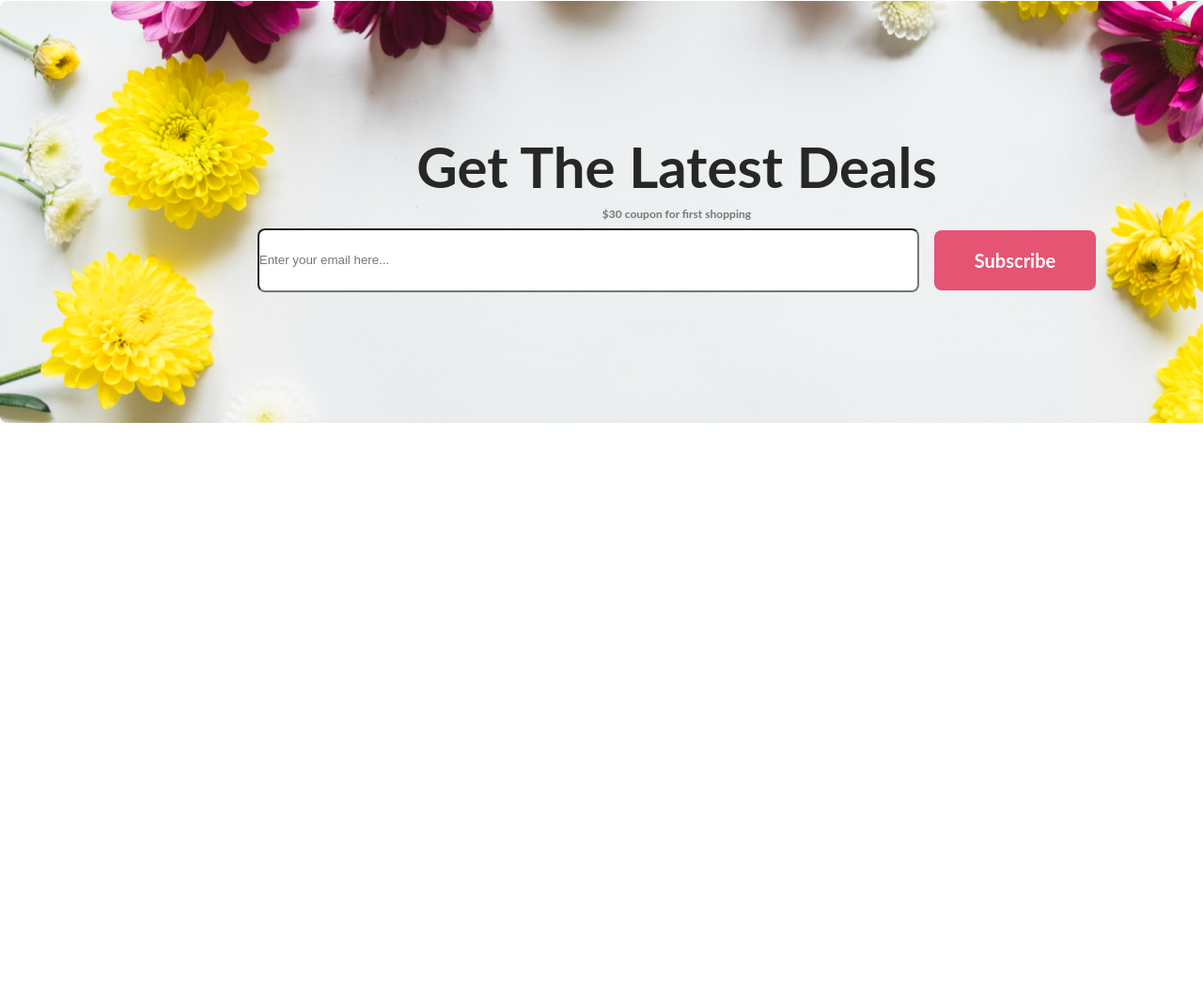
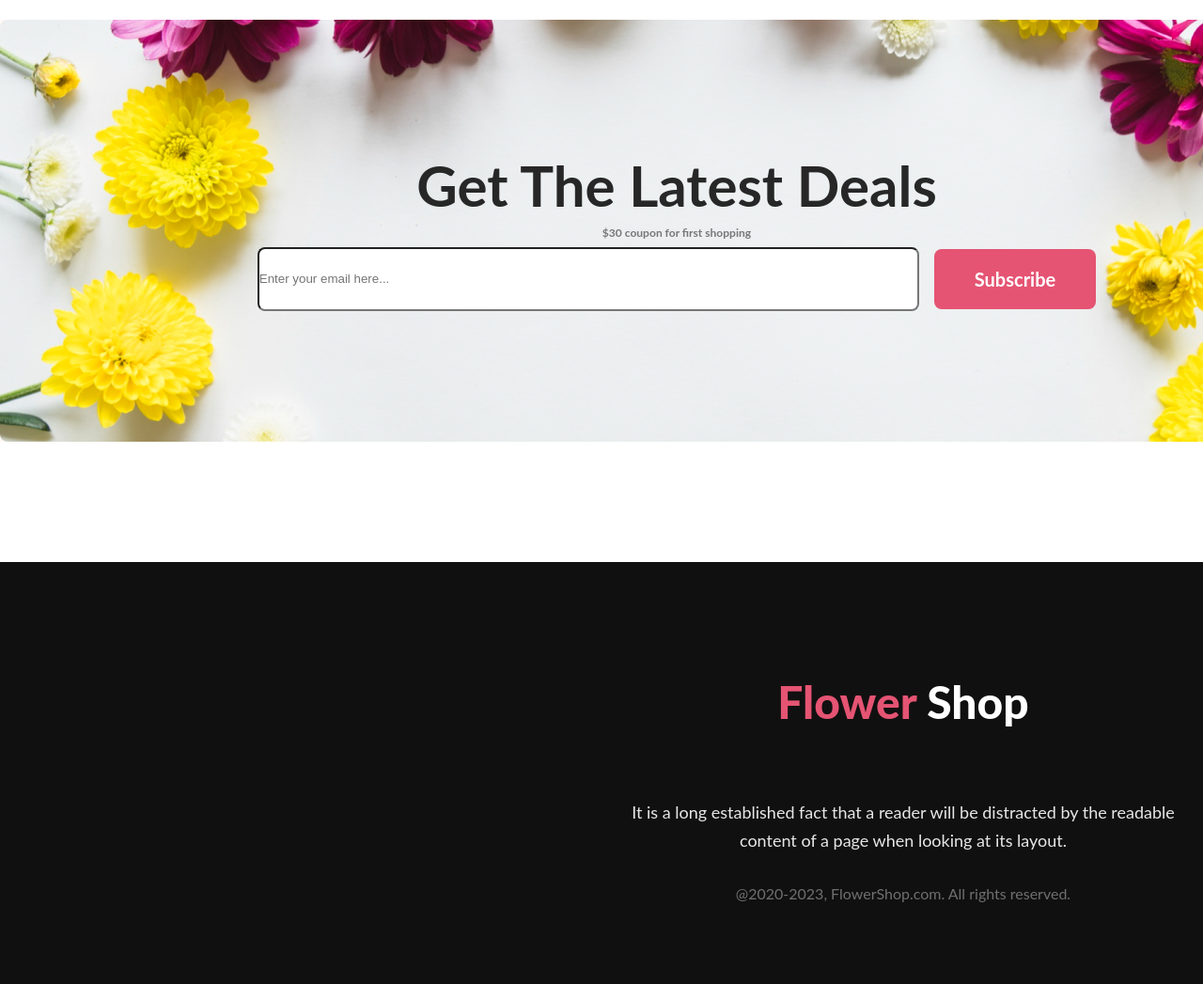
Before and after one commit to masudranadhk/flower_shop_web, a plain HTML site: page index.html in a window 1280 px wide. Shown: the part 3696-4743 px from the top of the page at 94% size. Before the commit the page ends 4146 px from the top, so only its background shows below. Drawn offline with Linux system fonts and the light colour scheme.

Commit message:
footer commit

```diff
--- a/index.html
+++ b/index.html
@@ -198,7 +198,7 @@
             </div>
             <div class="latestdeal-subscribe">
                 <div class="input1 ">
-                    <input class="input" type="text" placeholder="Enter your email here...">
+                    <input class="input" type="email" placeholder="Enter your email here...">
                 </div>
                 <div class="btnn">
                     <button class="btn-primary-new"> Subscribe</button>
@@ -220,7 +220,23 @@
 
     </main>
 
-    <footer></footer>
+    <footer>
+
+<div class="footer">
+    <div class="footer-details">
+        <h1 class="footer-title">Flower <span style="color: white;">Shop</span></h1>
+        <p class="footer-description">It is a long established fact that a reader will be distracted by the readable <br> content of a page when looking at its layout.</p>
+        <h6 class="footer-reserved">@2020-2023, FlowerShop.com. All rights reserved. </h6>
+
+
+    </div>
+
+
+</div>
+
+
+
+    </footer>
 
 </body>
 
--- a/style.css
+++ b/style.css
@@ -193,7 +193,7 @@
 .support {
 
     width: 1440px;
-    height: 300px;
+    height: 320px;
     flex-shrink: 0;
     border-radius: 8px;
     background: rgba(39, 39, 39, 0.05);
@@ -488,3 +488,46 @@ line-height: normal;
 
 
 /* Latest Deal style end */
+
+.footer{
+    width: 1922px;
+height: 449px;
+flex-shrink: 0;
+background: #111010;
+margin: auto;
+margin-top: 128px;
+
+}
+.footer-title{
+    color: #E55473;
+font-family: Lato;
+font-size: 48px;
+font-style: normal;
+font-weight: 800;
+line-height: normal;
+text-align: center;
+padding: 120px 20px 50px 20px;
+margin-bottom: 24px;
+
+}
+.footer-description{
+    color: rgba(255, 255, 255, 0.90);
+text-align: center;
+font-family: Lato;
+font-size: 18px;
+font-style: normal;
+font-weight: 400;
+line-height: 30px;
+margin-bottom: 32px;
+
+}
+.footer-reserved{
+    color: rgba(255, 255, 255, 0.40);
+text-align: center;
+font-family: Lato;
+font-size: 16px;
+font-style: normal;
+font-weight: 400;
+line-height: normal;
+
+}
```
